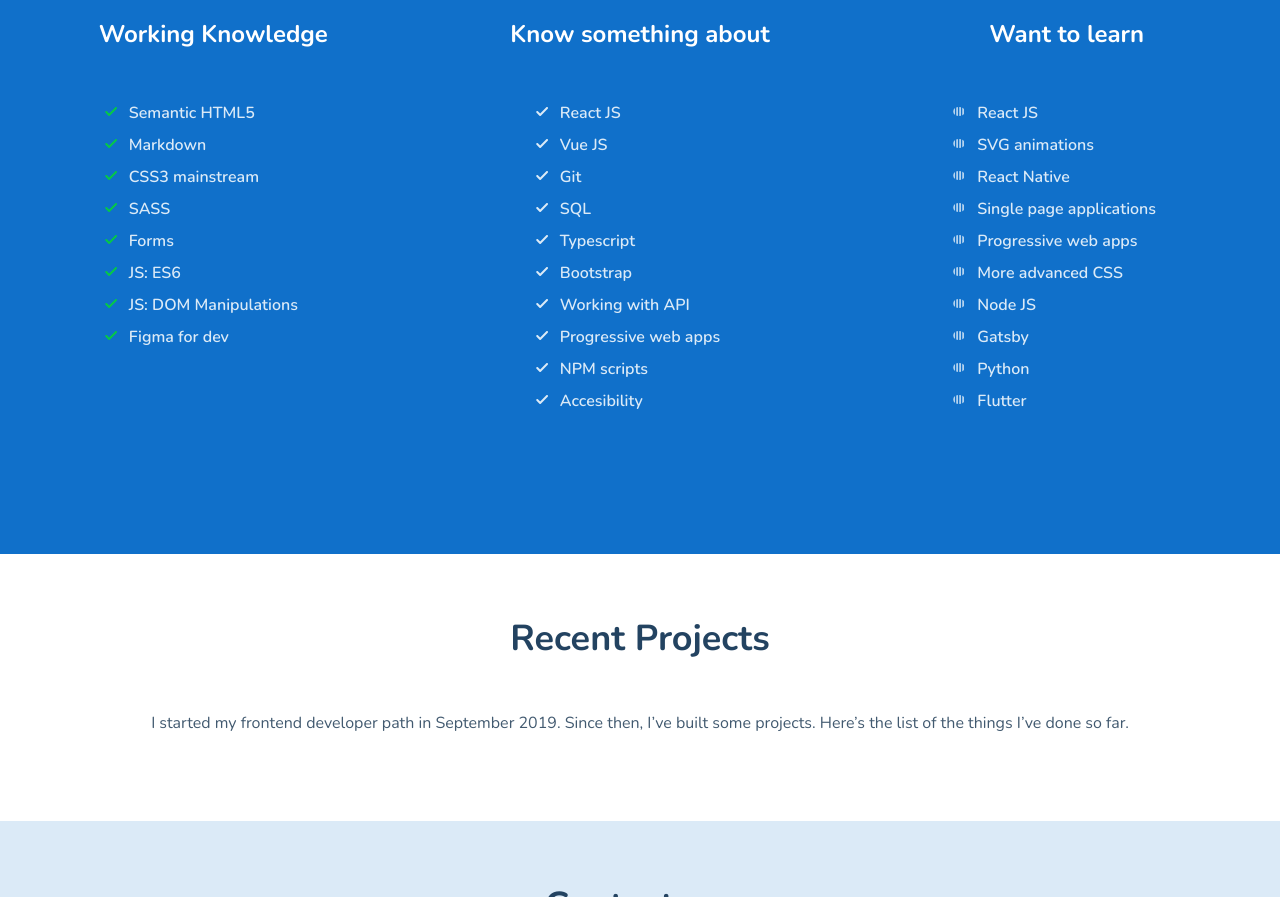
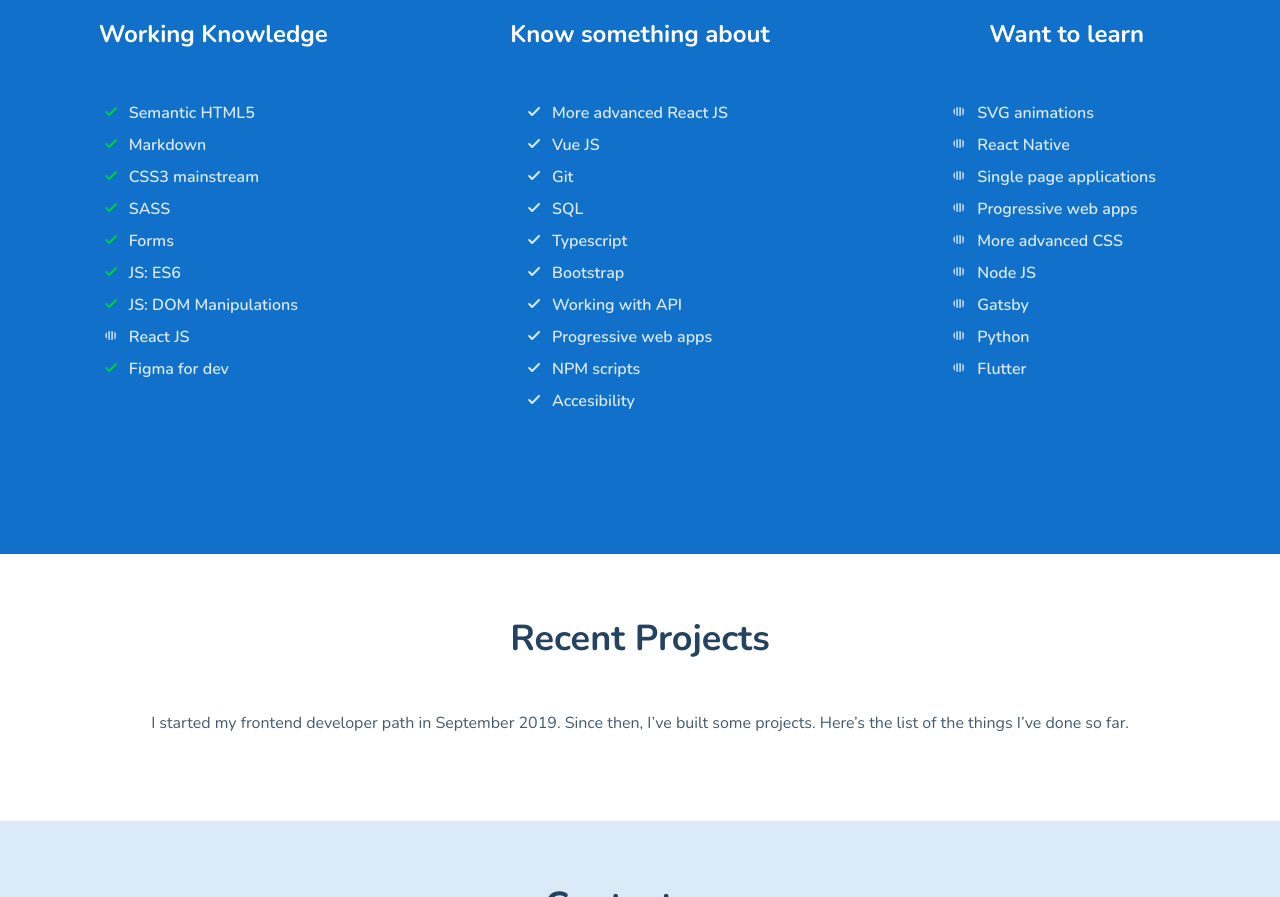
Before and after one commit to dziekonskik/WTF-PortfolioProject, a website built with webpack: page src/pages/index.html in a window 1280 px wide. Shown: the part 1016-1913 px from the top of the page. Built offline with nearby package versions, Linux system fonts and the light colour scheme; no server answers.

Commit message:
moced react to working knowledge

```diff
--- a/src/pages/index.html
+++ b/src/pages/index.html
@@ -73,6 +73,9 @@
             <li class="skills__list__item skills__list__item--green">
               JS: DOM Manipulations
             </li>
+            <li class="skills__list__item skills__list__item--bullet">
+              React JS
+            </li>
             <li class="skills__list__item skills__list__item--green">
               Figma for dev
             </li>
@@ -83,7 +86,7 @@
           <h3 class="skills__h3">Know something about</h3>
           <ul class="skills__list">
             <li class="skills__list__item skills__list__item--white">
-              React JS
+              More advanced React JS
             </li>
             <li class="skills__list__item skills__list__item--white">Vue JS</li>
             <li class="skills__list__item skills__list__item--white">Git</li>
@@ -112,9 +115,6 @@
           <div class="skills__emoji">🎓</div>
           <h3 class="skills__h3">Want to learn</h3>
           <ul class="skills__list">
-            <li class="skills__list__item skills__list__item--bullet">
-              React JS
-            </li>
             <li class="skills__list__item skills__list__item--bullet">
               SVG animations
             </li>
```
